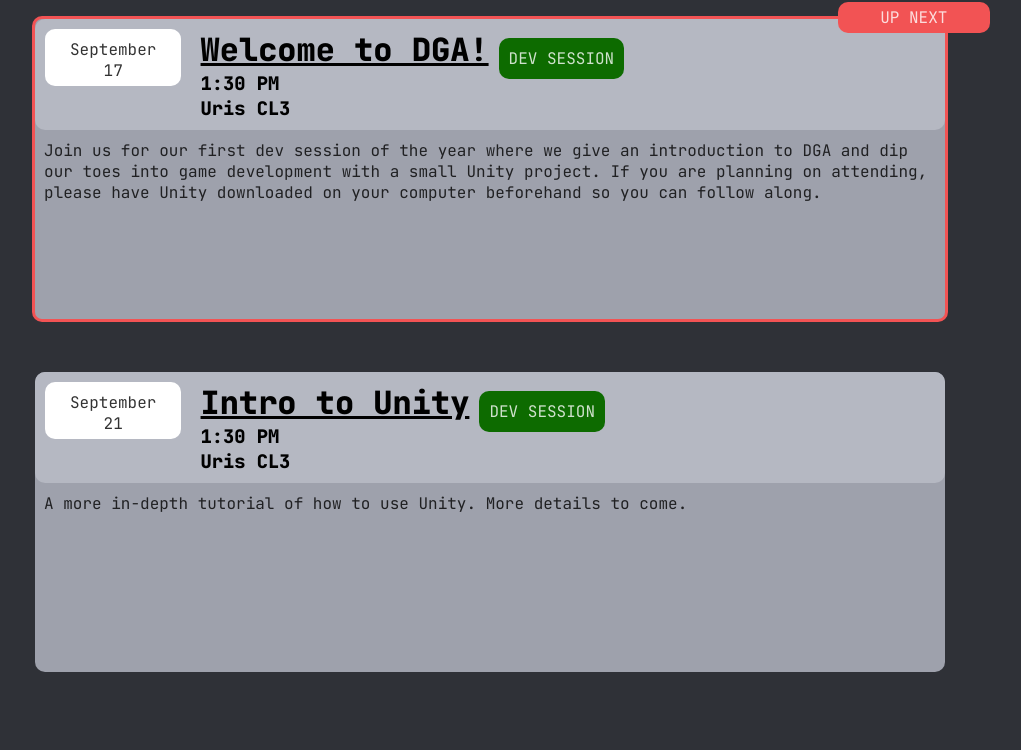
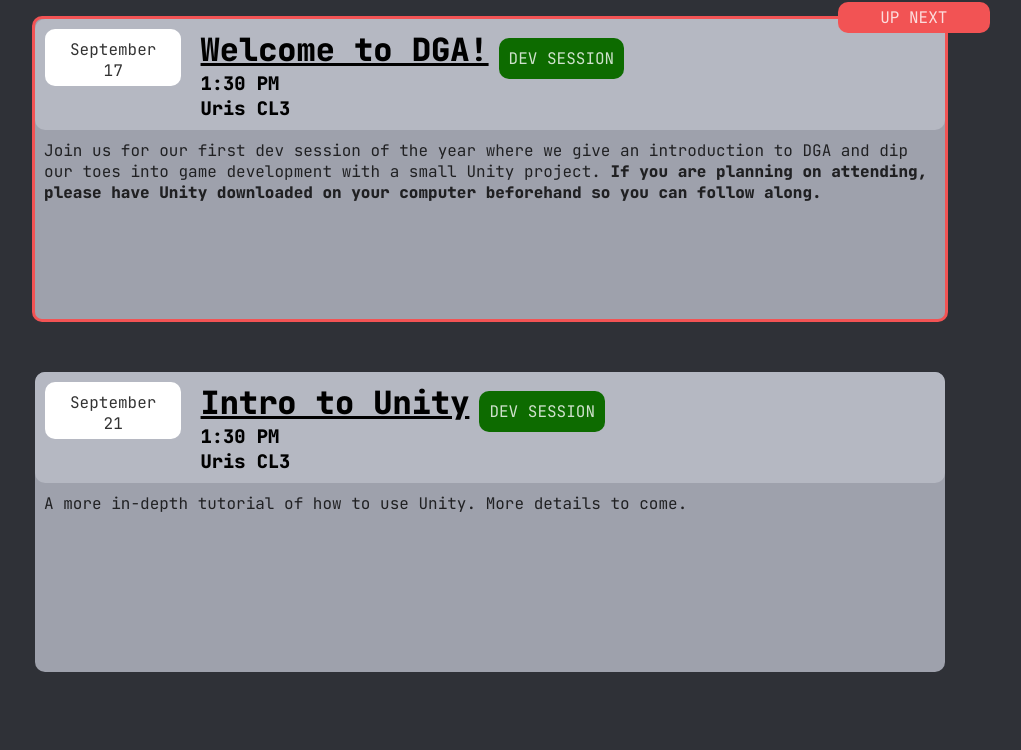
Before and after one commit to jdl283/DGA_website, a plain HTML site: page index.html in a window 1280 px wide. Shown: the part 1041-1791 px from the top of the page, without its empty margins (150-1171 px from the left). Drawn offline with Linux system fonts and the light colour scheme.

Commit message:
Update index.html

```diff
--- a/index.html
+++ b/index.html
@@ -111,9 +111,9 @@
             </div>
             <p class="blackText sessionDescription">Join us for our first dev session of the year where we
                 give an
-                introduction to DGA and dip our toes into game development with a small Unity project. If you are
+                introduction to DGA and dip our toes into game development with a small Unity project. <strong>If you are
                 planning
-                on attending, please have Unity downloaded on your computer beforehand so you can follow along.</p>
+                on attending, please have Unity downloaded on your computer beforehand so you can follow along.</strong></p>
         </div>
 
         <div class="sessionCard">
```
